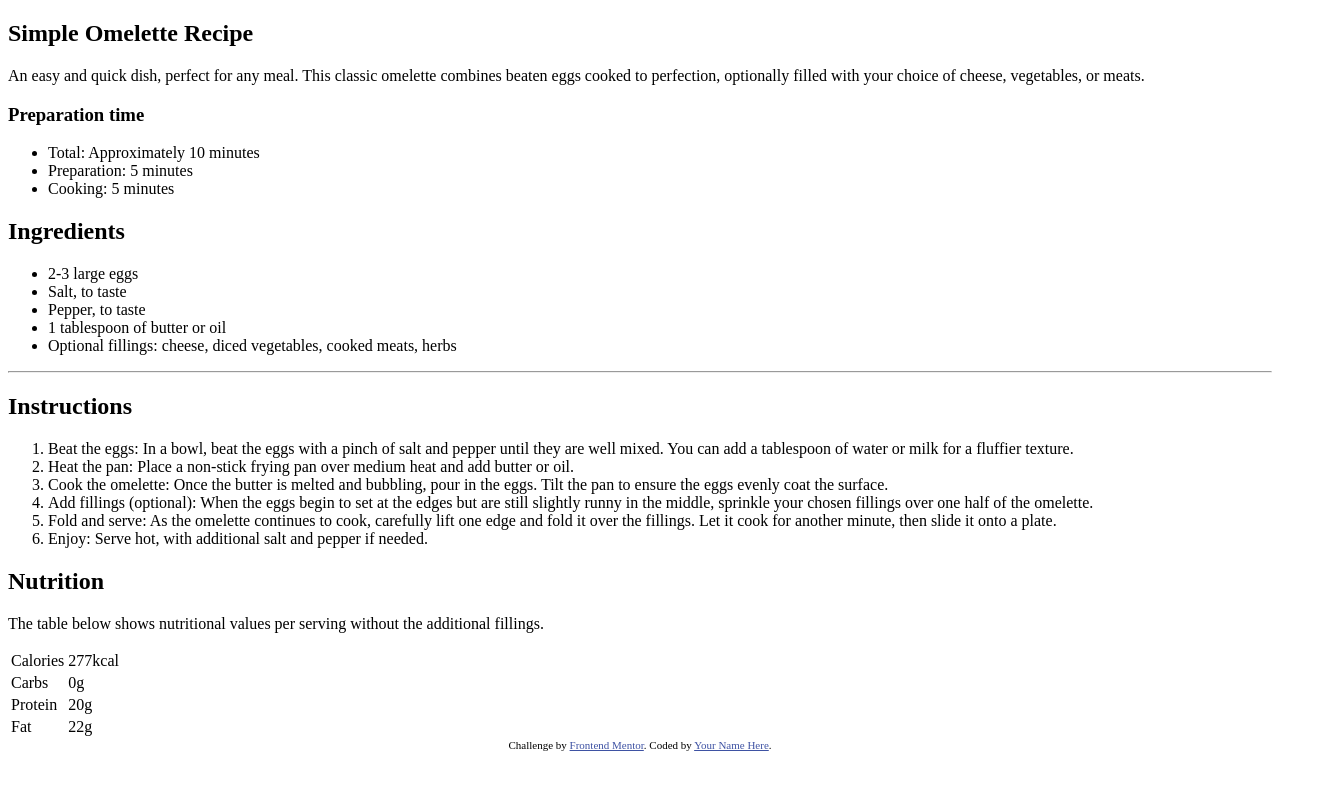
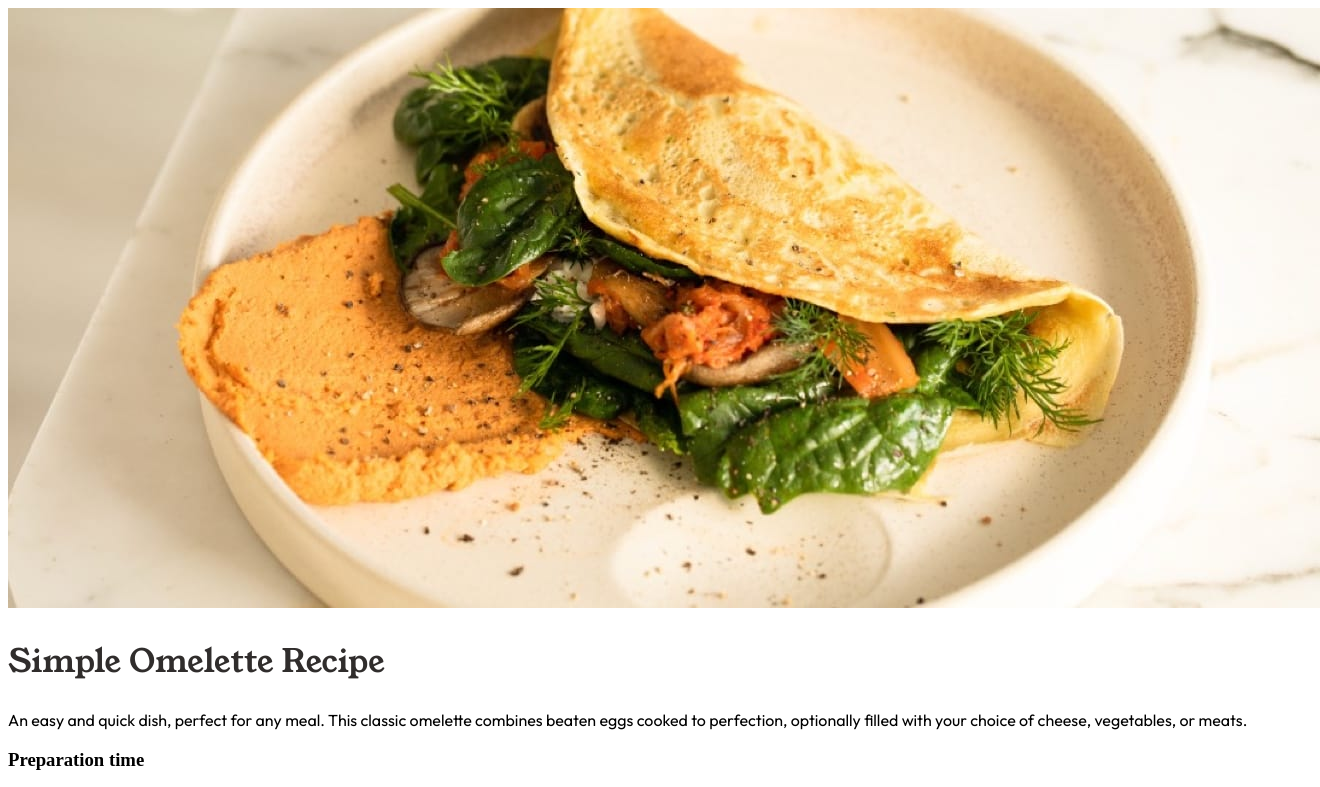
Before and after one commit to jamesg7631/recipe-page, a plain HTML site: page index.html in a window 1280 px wide. Shown: the top 787 px of the page, 1320 px wide, since content can reach past the window. Drawn offline with Linux system fonts and the light colour scheme.

Commit message:
Skeleton style guide

```diff
--- a/css/style.css
+++ b/css/style.css
@@ -1,3 +1,5 @@
+@import url("https://fonts.googleapis.com/css2?family=Figtree:ital,wght@0,300..900;1,300..900&family=Inter:ital,opsz,wght@0,14..32,100..900;1,14..32,100..900&family=Outfit:wght@100..900&family=Young+Serif&display=swap");
+
 .attribution {
   font-size: 11px;
   text-align: center;
@@ -5,3 +7,40 @@
 .attribution a {
   color: hsl(228, 45%, 44%);
 }
+
+:root {
+  /* Colors */
+  --white: hsl(0, 0%, 100%);
+  --stone-100: hsl(30, 54%, 90%);
+  --stone-150: hsl(30, 18%, 87%);
+  --stone-600: hsl(30, 10%, 34%);
+  --stone-900: hsl(24, 5%, 18%);
+  --brown: hsl(14, 45%, 36%);
+  --rose-800: hsl(332, 51%, 32%);
+  --rose-50: hsl(330, 100%, 98%);
+
+  /* Spacing */
+}
+
+.text-preset-1 {
+  font-family: "Young Serif", serif;
+  font-weight: 400;
+  font-size: 32px;
+  color: var(--stone-900);
+  /* I eyeballed the font-size. The spec only says the body size */
+}
+
+.text-preset-2 {
+  font-family: "Outfit", sans-serif;
+  font-weight: 400;
+}
+
+.text-preset-3 {
+  font-family: "Outfit", sans-serif;
+  font-weight: 600;
+}
+
+.text-preset-4 {
+  font-family: "Outfit", sans-serif;
+  font-weight: 700;
+}
--- a/index.html
+++ b/index.html
@@ -20,8 +20,12 @@
   <body>
     <main>
       <section class="recipe-introduction">
-        <h1 class="recipe-title">Simple Omelette Recipe</h1>
-        <p class="recipe-description">
+        <img
+          src="assets/images/image-omelette.jpeg"
+          alt="Beautiful folded omelette with vegetables"
+        />
+        <h1 class="recipe-title text-preset-1">Simple Omelette Recipe</h1>
+        <p class="recipe-description text-preset-2">
           An easy and quick dish, perfect for any meal. This classic omelette
           combines beaten eggs cooked to perfection, optionally filled with your
           choice of cheese, vegetables, or meats.
```
